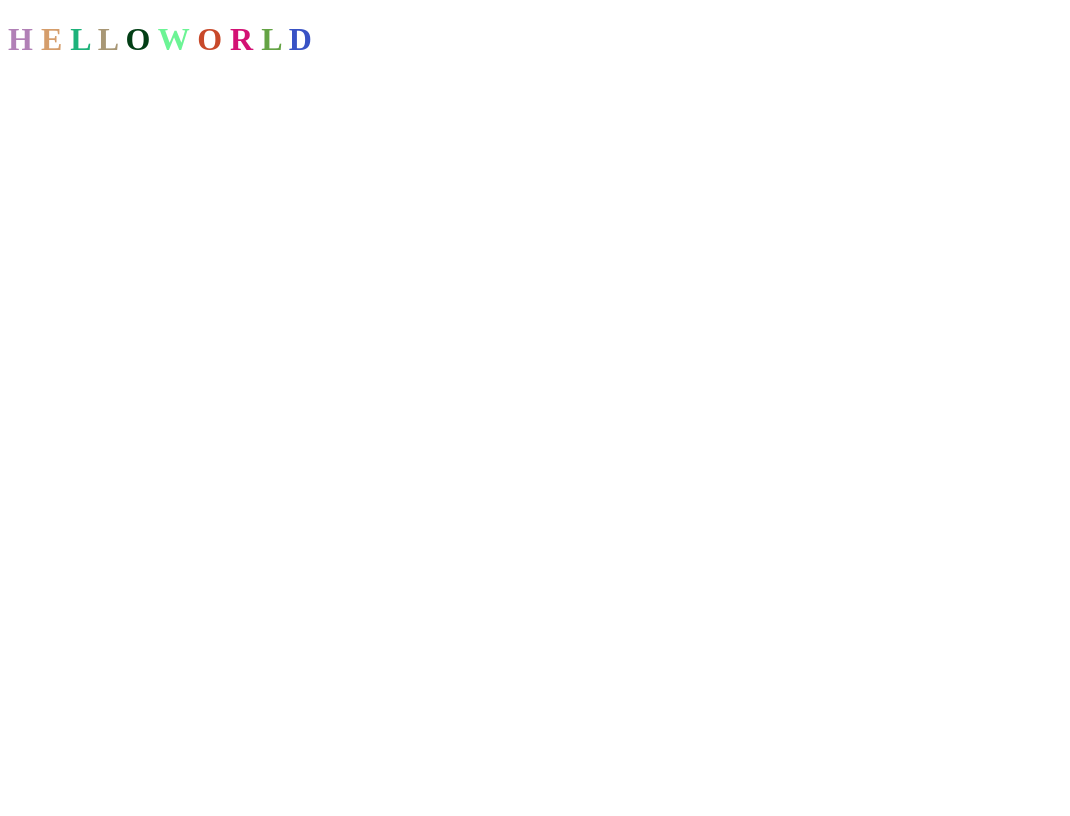
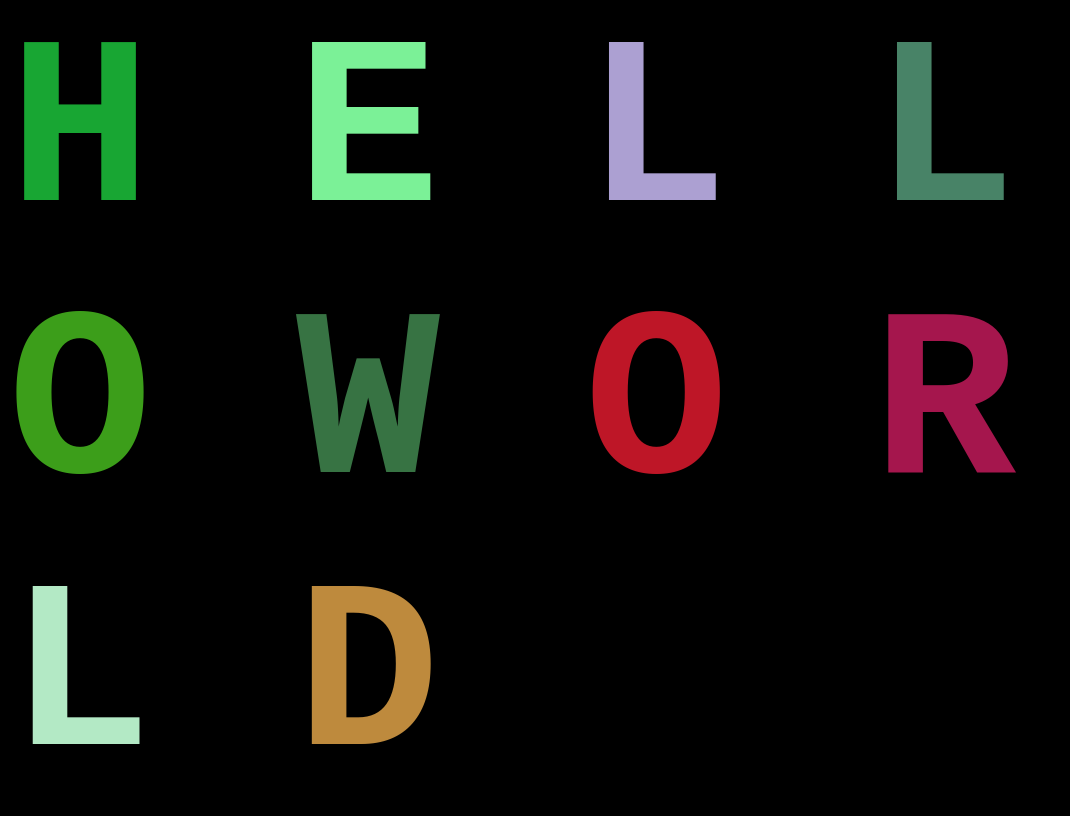
Before and after one commit to wndaniels/ThisIsATest, a plain HTML site: page index.html in a window 1280 px wide. Shown: the whole page, without its empty margins (0-1070 px from the left). Drawn offline with Linux system fonts and the light colour scheme.

Commit message:
add basic styles

```diff
--- /dev/null
+++ b/app.css
@@ -0,0 +1,16 @@
+body{
+    display: flex;
+    justify-content: center;
+    align-items: center;
+    height: 100vh;
+    background-color: black;
+}
+
+h1{
+    font-size: 15rem;
+    font-family: monospace;
+}
+
+.letter{
+    transition: color 1000ms;
+}
--- a/index.html
+++ b/index.html
@@ -4,7 +4,8 @@
     <meta charset="UTF-8">
     <meta http-equiv="X-UA-Compatible" content="IE=edge">
     <meta name="viewport" content="width=device-width, initial-scale=1.0">
-    <title>Document</title>
+    <link rel="stylesheet" href="app.css">
+    <title>HELLO WORLD</title>
 </head>
 <body>
     <h1>
```
